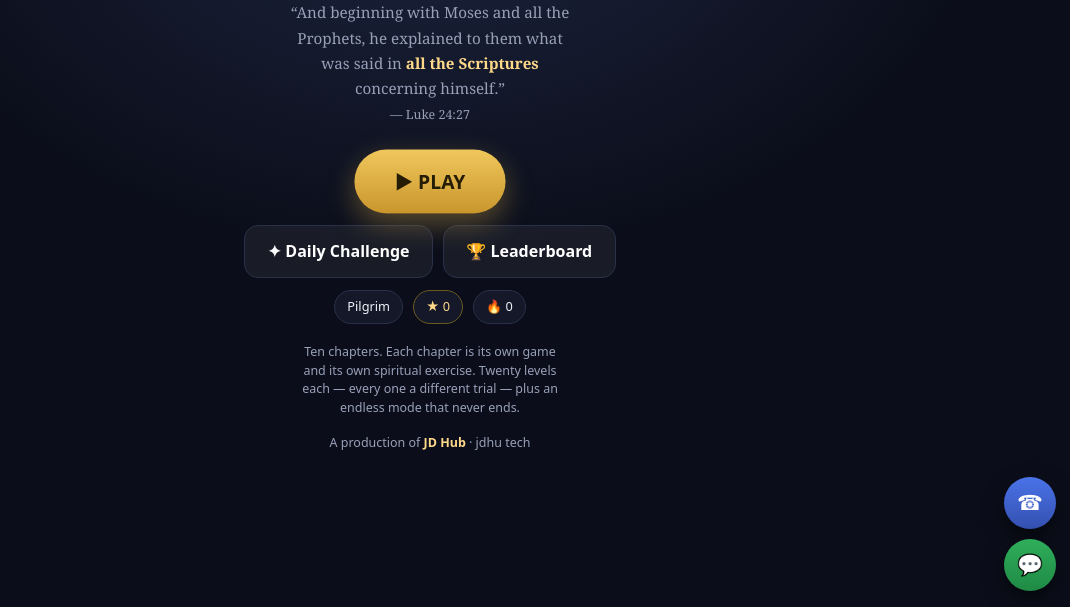
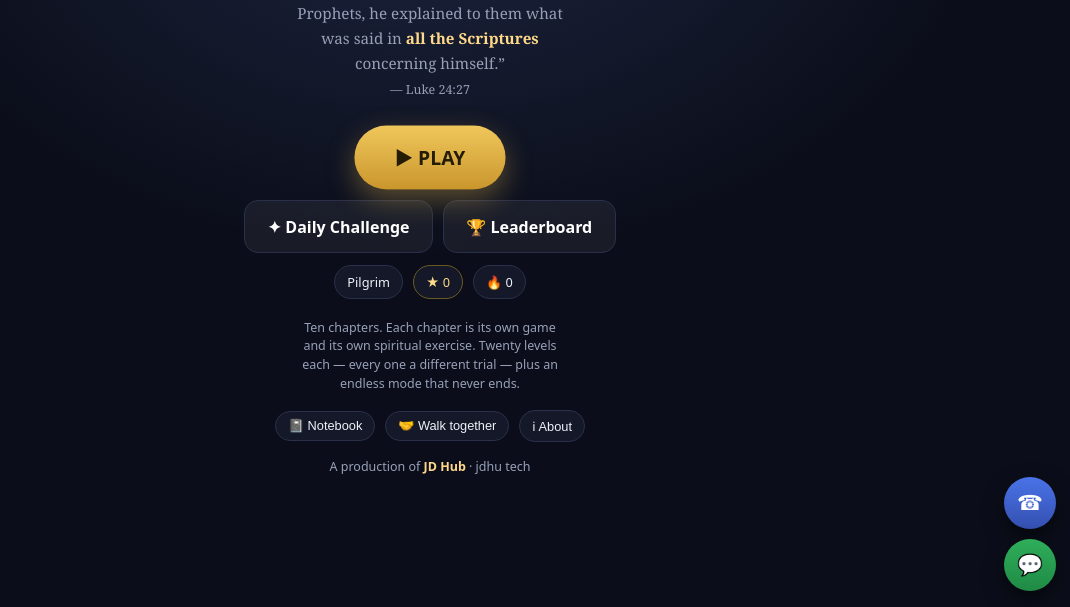
Before and after one commit to Mubogi/start-here, a plain HTML site: page docs/emmaus/index.html in a window 1280 px wide. Shown: the part 193-800 px from the top of the page, without its empty margins (210-1280 px from the left). Drawn offline with Linux system fonts and the light colour scheme; animation ran at ten frames a second.

Commit message:
EMMAUS: reach the About credits from the menu
The About screen (with the JD Hub / jdhu tech credits, the ten exercises, and
the ten words) had no entry point from the menu. Add a nav row - Notebook,
Walk together, About - beside the credit line.

Co-authored-by: openhands <openhands@all-hands.dev>

```diff
--- a/docs/emmaus/index.html
+++ b/docs/emmaus/index.html
@@ -258,6 +258,11 @@
         <p class="tiny" style="margin-top:1.2rem;max-width:36ch;margin-left:auto;margin-right:auto">
         Ten chapters. Each chapter is its own game and its own spiritual exercise. Twenty levels
         each — every one a different trial — plus an endless mode that never ends.</p>
+        <div class="row" style="margin-top:1rem">
+          <button class="chip" data-go="notebook">📓 Notebook</button>
+          <button class="chip" data-go="community">🤝 Walk together</button>
+          <button class="chip" data-go="about">ℹ About</button>
+        </div>
         <p class="tiny" style="margin-top:1rem">A production of <b style="color:var(--gold2)">JD Hub</b> · jdhu tech</p>
       </div>
     </div>
```
Also changed, not shown: emmaus/index.html (+5 -0 lines).
